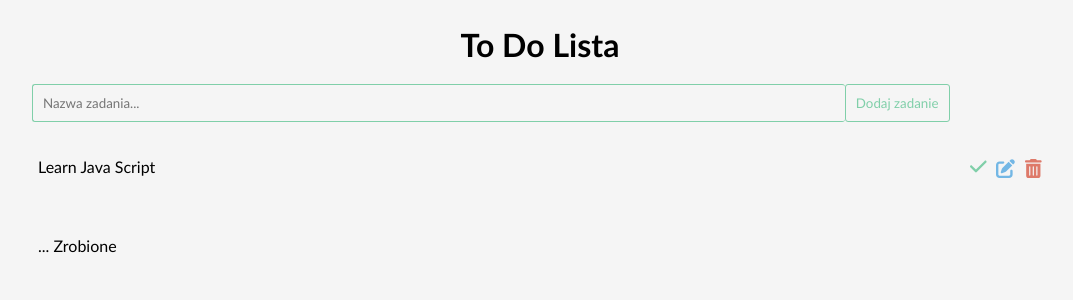
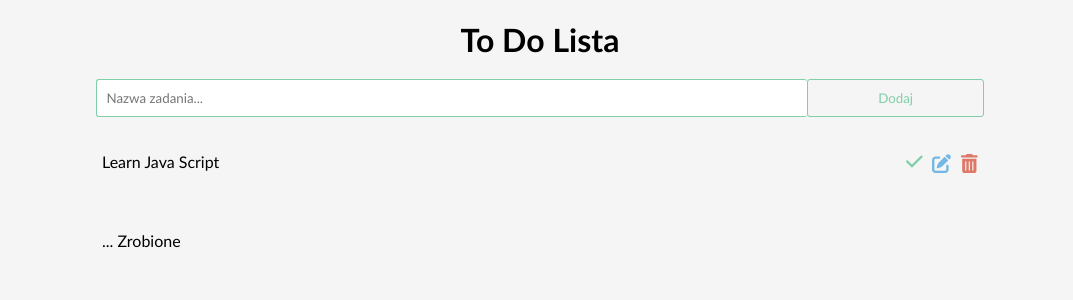
Before and after one commit to RafalKuchta/ToDoMegakFrontend, a React (Create React App) app: page / in a window 1280 px wide. Shown: the top 300 px of the page, without its empty margins (100-1173 px from the left). Built offline with nearby package versions, Linux system fonts and the light colour scheme.

Commit message:
Edited css style in app.css

```diff
--- a/src/App.css
+++ b/src/App.css
@@ -1,6 +1,6 @@
 
 header {
-    padding: 5px;
+    margin: 5px;
 }
 
 header h1 {
@@ -13,7 +13,7 @@ header h1 {
 }
 
 .add-task {
-    width: 80%;
+    width: 70%;
     margin: 0 auto;
 }
 
@@ -24,10 +24,11 @@ input {
     border-radius: 3px;
     border: 1px solid #80CFA9;
     border-right: none;
+    background: white;
 }
 
 button {
-    padding: 10px;
+    width: 20%;
     border-radius: 3px;
     border: 1px solid #80CFA9;
     color: #80CFA9;
@@ -40,7 +41,7 @@ button {
 .tasks-to-do {
     display: flex;
     justify-content: space-between;
-    width: 80%;
+    width: 70%;
     margin: 20px auto;
     padding: 10px;
 }
@@ -65,7 +66,18 @@ button {
 }
 
 .tasks-done {
-    width: 80%;
+    width: 70%;
     margin: 20px auto;
     padding: 10px;
 }
+
+@Media (max-width: 600px){
+    input {
+        width: 70%;
+    }
+
+    button {
+        width: 30%;
+
+    }
+}
--- a/src/App.tsx
+++ b/src/App.tsx
@@ -4,8 +4,6 @@ import { FontAwesomeIcon } from '@fortawesome/react-fontawesome';
 import {faCheck, faPenToSquare, faTrashCan } from '@fortawesome/free-solid-svg-icons';
 
 export const App = () => {
-    // @ts-ignore
-    // @ts-ignore
     return (
         <>
 
@@ -14,7 +12,7 @@ export const App = () => {
                 <div className="wrapper">
                     <div className="add-task">
                         <input type="text" placeholder="Nazwa zadania..."/>
-                        <button>Dodaj zadanie</button>
+                        <button>{"Dodaj"}</button>
                     </div>
                 </div>
             </header>
```
